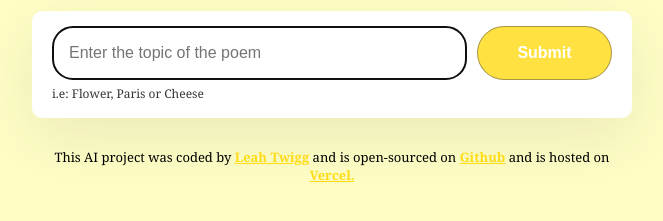
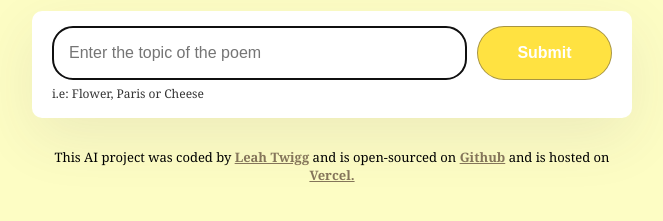
Before and after one commit to lea-bee/poem-generator, a website built with Parcel: page index.html in a window 1280 px wide. Shown: the part 193-414 px from the top of the page, without its empty margins (308-971 px from the left). Built offline with nearby package versions, Linux system fonts and the light colour scheme.

Commit message:
Updated links

```diff
--- a/src/style.css
+++ b/src/style.css
@@ -4,7 +4,7 @@ body {
 }
 
 a {
-  color: #ffdb14;
+  color: #84755a;
 }
 
 .container {
```
